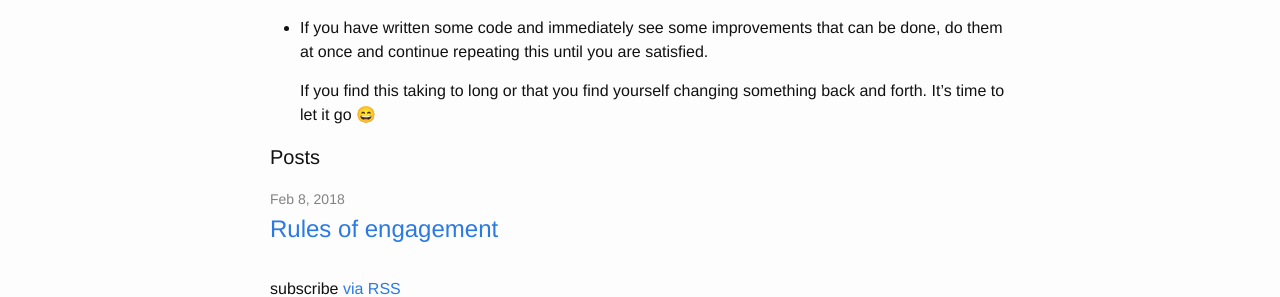
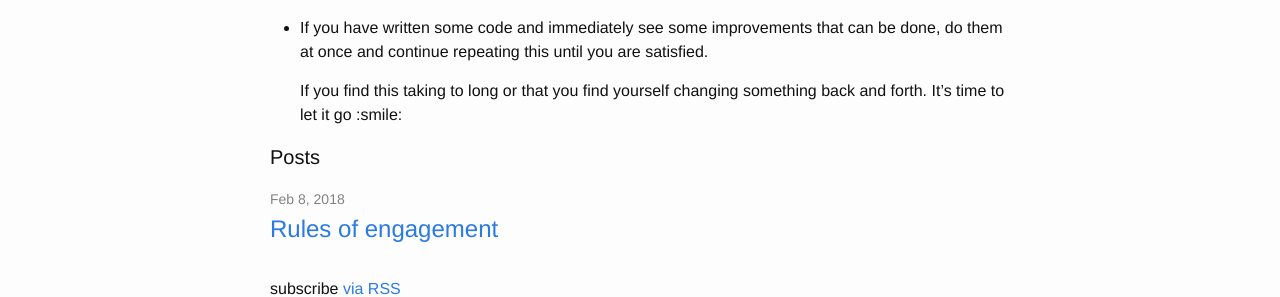
Before and after one commit to johnbrannstrom/johnbrannstrom.github.io, a Jekyll site: the page built from index.html, in a window 1280 px wide. Shown: the part 427-724 px from the top of the page. Built offline with Jekyll 4.4.1, drawn with Linux system fonts in a browser that asks for light colours; emoji names are drawn with the system emoji font; some of the changed lines change nothing that is shown.

Commit message:
Changes...

```diff
--- a/_config.yml
+++ b/_config.yml
@@ -16,5 +16,5 @@ github_username:  johnbrannstrom
 
 # Build settings
 markdown: kramdown
-gems:
-  - jemoji
+#gems:
+#  - jemoji
```
Also changed, not shown: 3 other files.
